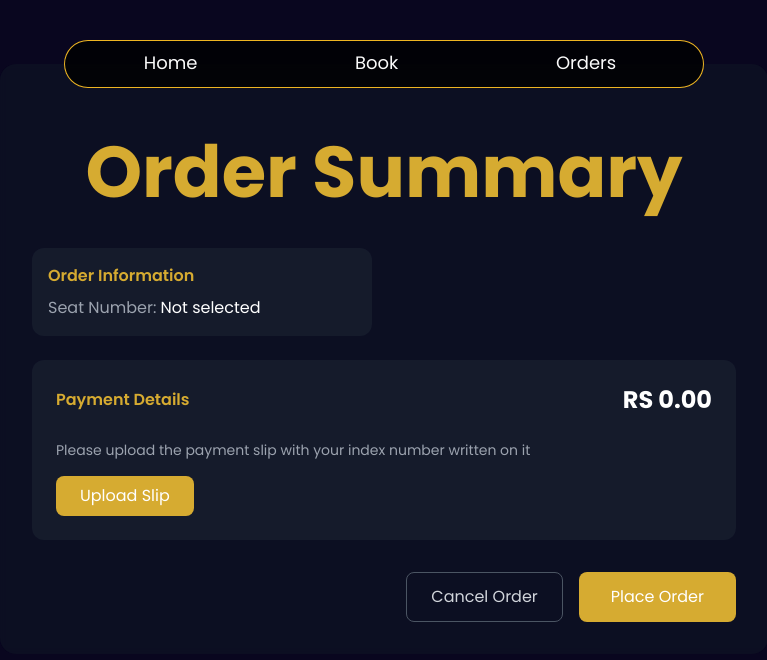
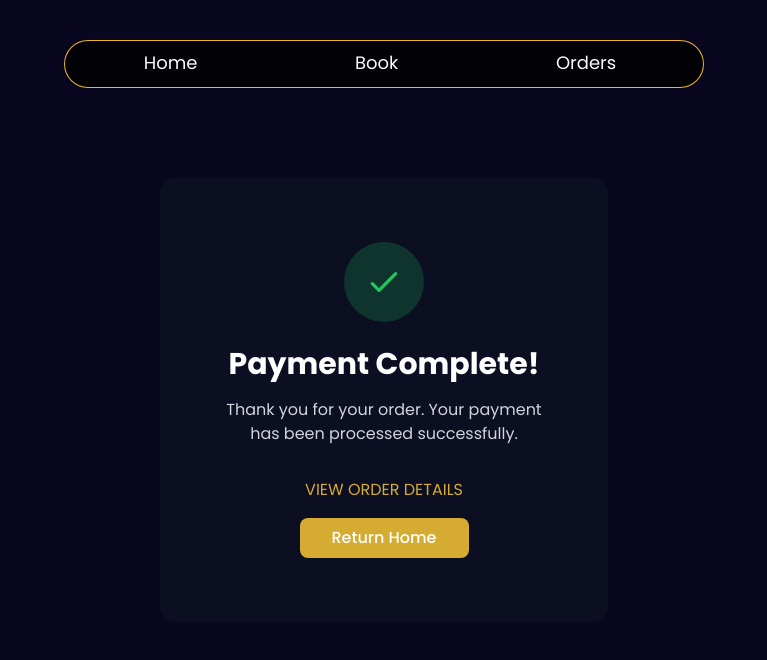
Before and after one commit to hasithasandunlakshan/leo_candle_night, a Next.js app: page /orderdetails/ordersummery in a window 1280 px wide. Shown: the top 660 px of the page, without its empty margins (256-1023 px from the left). Built offline with nearby package versions, Linux system fonts and the light colour scheme; a web font is replaced by a local one.

Commit message:
feat: update OrderSummary and FoodList components for improved user experience and styling

```diff
--- a/src/components/OrderSummery/OrderSummary.tsx
+++ b/src/components/OrderSummery/OrderSummary.tsx
@@ -13,7 +13,7 @@ export default function OrderSummary() {
   const imageRef = useRef<HTMLImageElement>(null);
   const fileInputRef = useRef<HTMLInputElement>(null);
   const [loading, setLoading] = useState(false); // To handle the loading state
-  const [showThankYou, setShowThankYou] = useState(false); // To show the "Thank You" message
+  const [showThankYou, setShowThankYou] = useState(true); // To show the "Thank You" message
 
   const [formData, setFormData] = useState<FormData | null>(null);  // Declare formData as a state
 
@@ -172,8 +172,8 @@ export default function OrderSummary() {
 
   if (showThankYou) {
     return (
-      <div className="min-h-screen bg-primary flex items-center justify-center">
-      <div className="bg-gray-900/50 p-8 rounded-2xl backdrop-blur-sm max-w-md w-full">
+      <div className="min-h-screen bg-primary flex items-center justify-center flex-col">
+      <div className="bg-gray-900/50 p-16 rounded-2xl backdrop-blur-sm max-w-md w-full">
         <div className="text-center">
           <div className="w-20 h-20 bg-green-500/20 rounded-full mx-auto flex items-center justify-center mb-6">
             <svg className="w-10 h-10 text-green-500" fill="none" stroke="currentColor" viewBox="0 0 24 24">
@@ -182,9 +182,10 @@ export default function OrderSummary() {
           </div>
           <h2 className="text-3xl font-bold text-white mb-4">Payment Complete!</h2>
           <p className="text-gray-300 mb-8">Thank you for your order. Your payment has been processed successfully.</p>
+          <a href="/orderdetails" className="text-secondary ">VIEW ORDER DETAILS</a>
           <button
             onClick={() => router.push("/")}
-            className="px-8 py-3 bg-secondary text-white rounded-lg font-medium hover:bg-secondary/80 transition-colors"
+            className="px-8 py-2  bg-secondary mt-4 text-white rounded-lg font-medium hover:bg-secondary/80 transition-colors"
           >
             Return Home
           </button>
@@ -294,7 +295,7 @@ export default function OrderSummary() {
                   <img
                     src={imagePreview}
                     alt="Payment slip preview"
-                    className="max-w-xs rounded-lg border border-gray-700"
+                    className="max-w-xs w-full rounded-lg border border-gray-700"
                   />
                 </div>
               )}
--- a/src/components/meal/FoodList.tsx
+++ b/src/components/meal/FoodList.tsx
@@ -86,7 +86,7 @@ const FoodList: React.FC<FoodListProps> = ({ FinalFood }) => {
       setSelectedFood(food);
       addToCart(food);
       setShowToast(true);
-      setIsSheetOpen(true); // Open the Sheet when an item is added
+       // Open the Sheet when an item is added
     } else {
       alert('Item already in the cart');
     }
@@ -98,6 +98,7 @@ const FoodList: React.FC<FoodListProps> = ({ FinalFood }) => {
     }
     setShowToast(false);
     setSelectedFood(null);
+    setIsSheetOpen(true);
   };
 
   const handleRemoveFromCart = (id: number) => {
@@ -180,7 +181,7 @@ const FoodList: React.FC<FoodListProps> = ({ FinalFood }) => {
                 {cart.map((item) => (
                   <li
                     key={item.id}
-                    className="flex justify-between my-2 w-full bg-gray-800/80 p-2  rounded-xl text-gray-200 items-center align-middle"
+                    className="flex justify-between my-2 w-full bg-gray-800/80 p-2  rounded-xl text-sm  sm:text-lg text-gray-200 items-center align-middle"
                   >
                     {/* Product Image */}
                     <div className="flex w-[80%] gap-2">
@@ -221,7 +222,7 @@ const FoodList: React.FC<FoodListProps> = ({ FinalFood }) => {
               PURCHASE
               </Button>
               <SheetClose asChild>
-                <Button type="button" className=" text-white">
+                <Button type="button" className=" text-white mb-5 sm:mb-0">
                   CONTINUE
                 </Button>
               </SheetClose>
```
